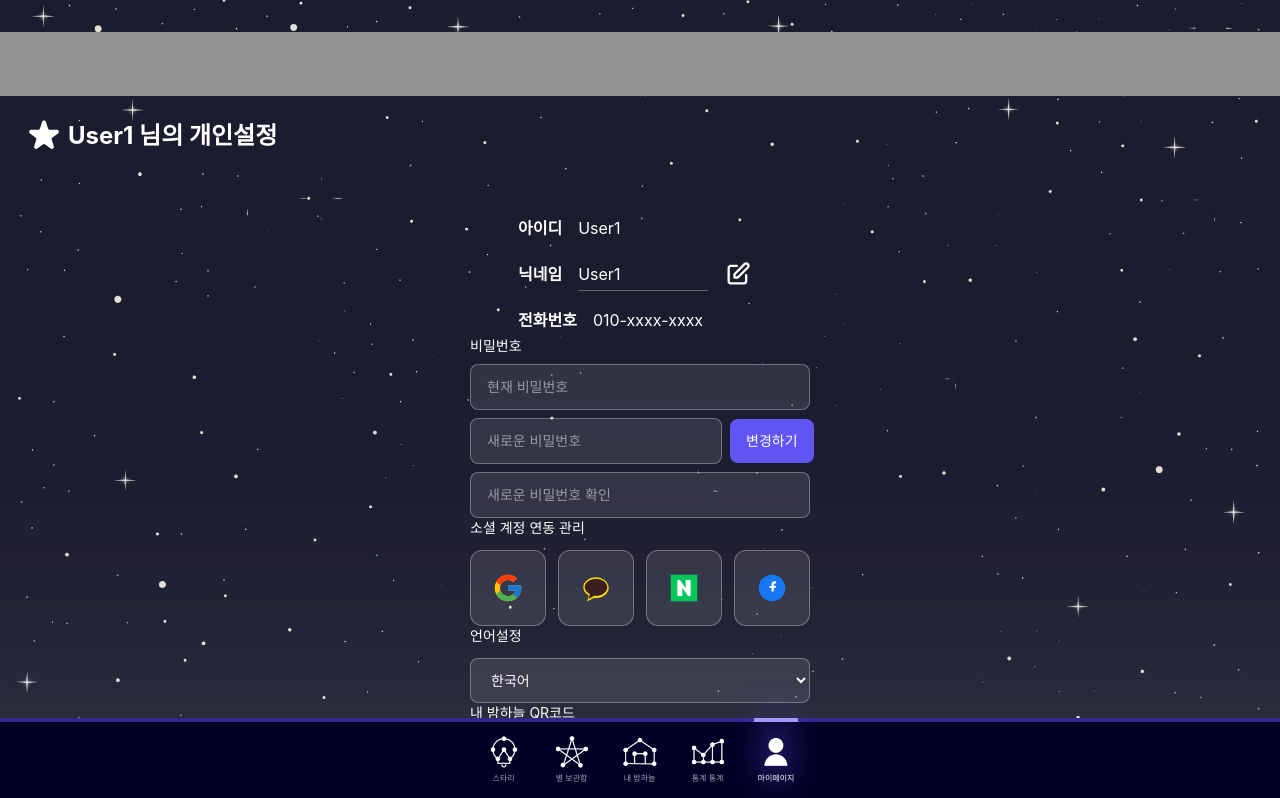
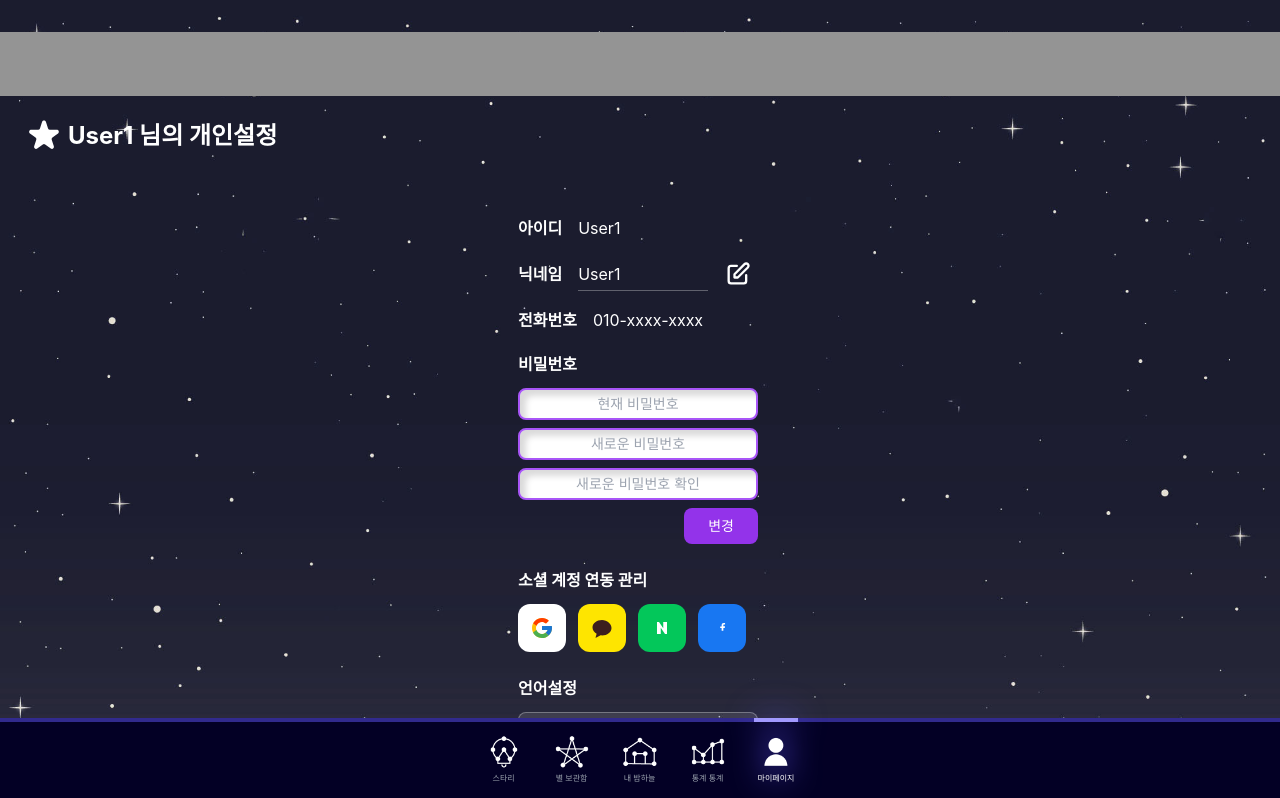
Before and after one commit to kimkichan1225/Starry, a React (Vite) app: page /user in a window 1280 px wide. Shown: the top 798 px of the page. Built offline with nearby package versions, Linux system fonts and the light colour scheme.

Commit message:
work start5

```diff
--- a/src/pages/UserPage.jsx
+++ b/src/pages/UserPage.jsx
@@ -130,49 +130,49 @@ function UserPage() {
             </div>
 
             {/* 비밀번호 변경 */}
-            <div>
-              <label className="text-white text-sm mb-2 block">비밀번호</label>
-              <div className="space-y-2">
+            <div className="mt-4">
+              <label className="text-white text-base font-bold whitespace-nowrap ml-12 block mb-3">비밀번호</label>
+              <div className="ml-12 space-y-2 max-w-[240px]">
                 <input
                   type="password"
                   placeholder="현재 비밀번호"
                   value={currentPassword}
                   onChange={(e) => setCurrentPassword(e.target.value)}
-                  className="w-full bg-white/10 border border-white/30 rounded-lg px-4 py-3 text-white text-sm placeholder-white/50 focus:outline-none focus:border-[#6155F5]"
+                  className="w-full px-4 py-[4px] text-center text-sm rounded-lg bg-white text-gray-800 placeholder-gray-400 border-2 border-purple-500 shadow-[inset_6px_6px_6px_rgba(0,0,0,0.15)] focus:outline-none focus:ring-2 focus:ring-purple-600"
                 />
-                <div className="flex items-center gap-2">
                 <input
                   type="password"
                   placeholder="새로운 비밀번호"
                   value={newPassword}
                   onChange={(e) => setNewPassword(e.target.value)}
-                    className="flex-1 bg-white/10 border border-white/30 rounded-lg px-4 py-3 text-white text-sm placeholder-white/50 focus:outline-none focus:border-[#6155F5]"
+                  className="w-full px-4 py-[4px] text-center text-sm rounded-lg bg-white text-gray-800 placeholder-gray-400 border-2 border-purple-500 shadow-[inset_6px_6px_6px_rgba(0,0,0,0.15)] focus:outline-none focus:ring-2 focus:ring-purple-600"
                 />
-                  <button
-                    onClick={handlePasswordChange}
-                    disabled={loading}
-                    className="px-4 py-3 bg-[#6155F5] text-white text-sm rounded-lg hover:bg-[#5044d4] transition whitespace-nowrap disabled:bg-gray-500"
-                  >
-                    {loading ? '변경중...' : '변경하기'}
-                  </button>
-                </div>
                 <input
                   type="password"
                   placeholder="새로운 비밀번호 확인"
                   value={confirmPassword}
                   onChange={(e) => setConfirmPassword(e.target.value)}
-                  className="w-full bg-white/10 border border-white/30 rounded-lg px-4 py-3 text-white text-sm placeholder-white/50 focus:outline-none focus:border-[#6155F5]"
+                  className="w-full px-4 py-[4px] text-center text-sm rounded-lg bg-white text-gray-800 placeholder-gray-400 border-2 border-purple-500 shadow-[inset_6px_6px_6px_rgba(0,0,0,0.15)] focus:outline-none focus:ring-2 focus:ring-purple-600"
                 />
+                <div className="flex justify-end">
+                  <button
+                    onClick={handlePasswordChange}
+                    disabled={loading}
+                    className="px-6 py-2 text-sm rounded-lg bg-purple-600 text-white font-medium hover:bg-purple-700 transition-colors disabled:bg-gray-400 disabled:cursor-not-allowed"
+                  >
+                    {loading ? '변경중...' : '변경'}
+                  </button>
+                </div>
               </div>
             </div>
 
             {/* 소셜 계정 연동 관리 */}
-            <div>
-              <label className="text-white text-sm mb-3 block">소셜 계정 연동 관리</label>
-              <div className="flex gap-3">
+            <div className="mt-6">
+              <label className="text-white text-base font-bold whitespace-nowrap ml-12 block mb-3">소셜 계정 연동 관리</label>
+              <div className="ml-12 flex gap-3">
                 {/* 구글 */}
-                <button className="flex-1 aspect-square bg-white/10 border border-white/30 rounded-xl flex items-center justify-center hover:bg-white/20 transition">
-                  <svg className="w-8 h-8" viewBox="0 0 48 48">
+                <button className="w-12 h-12 rounded-xl bg-white hover:bg-gray-100 transition-colors flex items-center justify-center">
+                  <svg className="w-6 h-6" viewBox="0 0 48 48">
                     <path fill="#FFC107" d="M43.611,20.083H42V20H24v8h11.303c-1.649,4.657-6.08,8-11.303,8c-6.627,0-12-5.373-12-12c0-6.627,5.373-12,12-12c3.059,0,5.842,1.154,7.961,3.039l5.657-5.657C34.046,6.053,29.268,4,24,4C12.955,4,4,12.955,4,24c0,11.045,8.955,20,20,20c11.045,0,20-8.955,20-20C44,22.659,43.862,21.35,43.611,20.083z"/>
                     <path fill="#FF3D00" d="M6.306,14.691l6.571,4.819C14.655,15.108,18.961,12,24,12c3.059,0,5.842,1.154,7.961,3.039l5.657-5.657C34.046,6.053,29.268,4,24,4C16.318,4,9.656,8.337,6.306,14.691z"/>
                     <path fill="#4CAF50" d="M24,44c5.166,0,9.86-1.977,13.409-5.192l-6.19-5.238C29.211,35.091,26.715,36,24,36c-5.202,0-9.619-3.317-11.283-7.946l-6.522,5.025C9.505,39.556,16.227,44,24,44z"/>
@@ -180,23 +180,20 @@ function UserPage() {
                   </svg>
                 </button>
                 {/* 카카오 */}
-                <button className="flex-1 aspect-square bg-white/10 border border-white/30 rounded-xl flex items-center justify-center hover:bg-white/20 transition">
-                  <svg className="w-8 h-8" viewBox="0 0 48 48">
-                    <path fill="#FEE500" d="M24,8C13.507,8,5,14.701,5,22.938c0,5.145,3.302,9.666,8.256,12.323l-2.116,7.728c-0.125,0.458,0.311,0.838,0.713,0.622l9.394-5.043C22.16,38.721,23.063,38.875,24,38.875c10.493,0,19-6.701,19-14.938S34.493,8,24,8z"/>
-                    <path fill="#3C1E1E" d="M24,10c9.389,0,17,5.701,17,12.938S33.389,35.875,24,35.875c-0.844,0-1.675-0.051-2.487-0.15l-8.644,4.637l1.947-7.106C10.302,30.604,7,27.012,7,22.938C7,15.701,14.611,10,24,10z"/>
+                <button className="w-12 h-12 rounded-xl bg-[#FEE500] hover:bg-[#FDD835] transition-colors flex items-center justify-center">
+                  <svg className="w-6 h-6" viewBox="0 0 48 48">
+                    <path fill="#3C1E1E" d="M24,8C13.507,8,5,14.701,5,22.938c0,5.145,3.302,9.666,8.256,12.323l-2.116,7.728c-0.125,0.458,0.311,0.838,0.713,0.622l9.394-5.043C22.16,38.721,23.063,38.875,24,38.875c10.493,0,19-6.701,19-14.938S34.493,8,24,8z"/>
                   </svg>
                 </button>
                 {/* 네이버 */}
-                <button className="flex-1 aspect-square bg-white/10 border border-white/30 rounded-xl flex items-center justify-center hover:bg-white/20 transition">
-                  <svg className="w-8 h-8" viewBox="0 0 48 48">
-                    <path fill="#03C75A" d="M4 4h40v40H4z"/>
+                <button className="w-12 h-12 rounded-xl bg-[#03C75A] hover:bg-[#02b350] transition-colors flex items-center justify-center">
+                  <svg className="w-6 h-6" viewBox="0 0 48 48">
                     <path fill="white" d="M26.5 24.5L18 12h-4v24h7.5v-12.5L30 36h4V12h-7.5z"/>
                   </svg>
                 </button>
                 {/* 페이스북 */}
-                <button className="flex-1 aspect-square bg-white/10 border border-white/30 rounded-xl flex items-center justify-center hover:bg-white/20 transition">
-                  <svg className="w-8 h-8" viewBox="0 0 48 48">
-                    <path fill="#1877F2" d="M24 4C12.954 4 4 12.954 4 24s8.954 20 20 20 20-8.954 20-20S35.046 4 24 4z"/>
+                <button className="w-12 h-12 rounded-xl bg-[#1877F2] hover:bg-[#166fe5] transition-colors flex items-center justify-center">
+                  <svg className="w-6 h-6" viewBox="0 0 48 48">
                     <path fill="white" d="M26.707 29.301V24h2.854l.427-3.316h-3.281V18.77c0-.958.266-1.611 1.639-1.611h1.755v-2.967c-.304-.041-1.347-.131-2.561-.131-2.534 0-4.269 1.547-4.269 4.388v2.445h-2.866V24h2.866v5.301h3.436z"/>
                   </svg>
                 </button>
@@ -204,19 +201,22 @@ function UserPage() {
             </div>
 
             {/* 언어설정 */}
-            <div>
-              <label className="text-white text-sm mb-3 block">언어설정</label>
+            <div className="mt-6">
+              <label className="text-white text-base font-bold whitespace-nowrap ml-12 block mb-3">언어설정</label>
+              <div className="ml-12 max-w-[240px]">
                 <select className="w-full bg-white/10 border border-white/30 rounded-lg px-4 py-3 text-white text-sm focus:outline-none focus:border-[#6155F5]">
                   <option value="ko" className="bg-gray-800">한국어</option>
                   <option value="en" className="bg-gray-800">English</option>
                 </select>
               </div>
+            </div>
 
             {/* 내 밤하늘 QR코드 */}
-            <div>
-              <label className="text-white text-sm mb-3 block">내 밤하늘 QR코드</label>
+            <div className="mt-6">
+              <label className="text-white text-base font-bold whitespace-nowrap ml-12 block mb-3">내 밤하늘 QR코드</label>
+              <div className="ml-12 max-w-[240px]">
                 <div className="bg-white rounded-2xl p-6 flex flex-col items-center">
-                <div className="w-48 h-48 bg-gray-200 rounded-lg flex items-center justify-center mb-4">
+                  <div className="w-40 h-40 bg-gray-200 rounded-lg flex items-center justify-center mb-4">
                     <span className="text-gray-500 text-sm">QR 코드</span>
                   </div>
                   <button
@@ -225,6 +225,7 @@ function UserPage() {
                   >
                     링크 복사하기
                   </button>
+                </div>
               </div>
             </div>
           </div>
```
Lines whose indentation alone changed are shown as unchanged.
